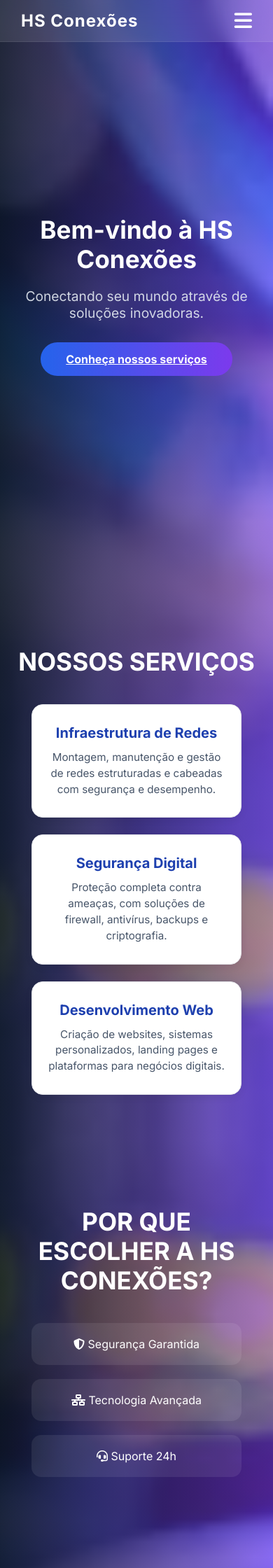
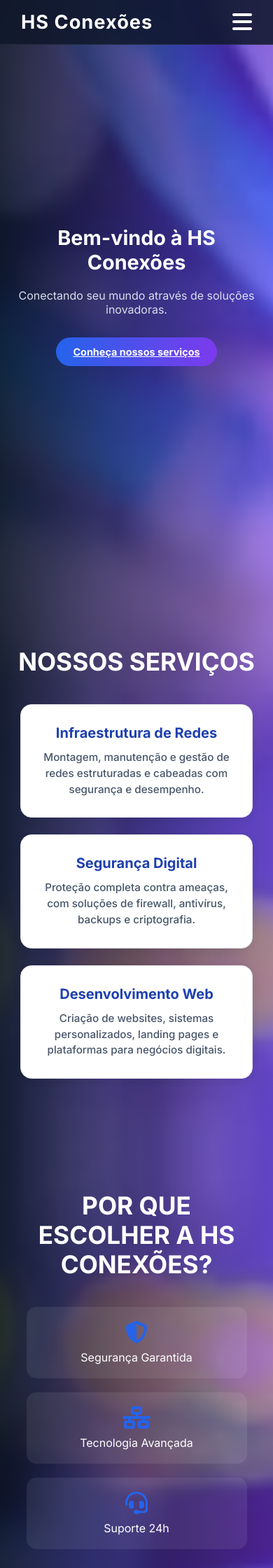
Before and after one commit to silva-932/Hs-Conex-es, a PHP site: page / in a window 390 px wide. Shown: the top 2240 px of the page at 70% size. Run offline with PHP 8.4, Linux system fonts and the light colour scheme.

Commit message:
Atualização geral do projeto

```diff
--- a/css/cs.css
+++ b/css/cs.css
@@ -110,6 +110,7 @@ body::before {
   font-size: 2rem;
   color: #fff;
   cursor: pointer;
+  z-index: 1001;
 }
 
 /* ----------------- Hero ----------------- */
@@ -151,6 +152,7 @@ body::before {
   transform: translateY(-3px) scale(1.05);
   box-shadow: 0 0 20px rgba(37,99,235,0.6);
 }
+
 
 /* ----------------- Seções ----------------- */
 section {
--- a/css/style.css
+++ b/css/style.css
@@ -1,5 +1,5 @@
 /* Fonte moderna */
-@import url('https://fonts.googleapis.com/css2?family=Inter:wght@400;600;700&display=swap');
+@import url('https://fonts.googleapis.com/css2?family=Inter:wght@400;500;600;700&display=swap');
 
 /* Reset */
 * {
@@ -60,13 +60,13 @@ body::before {
   z-index: 2;
 }
 
-/* Navbar responsiva estilizada */
+/* Navbar */
 .navbar {
   position: fixed;
   top: 0;
   left: 0;
   width: 100%;
-  background: rgba(255, 255, 255, 0.1);
+  background: rgba(15,23,42,0.85);
   backdrop-filter: blur(12px);
   display: flex;
   justify-content: space-between;
@@ -77,8 +77,8 @@ body::before {
 
 .navbar .logo {
   color: white;
-  font-weight: bold;
-  font-size: 1.5rem;
+  font-weight: 700;
+  font-size: 1.7rem;
 }
 
 .navbar .nav-links {
@@ -92,23 +92,20 @@ body::before {
   text-decoration: none;
   padding: 10px 15px;
   border-radius: 12px;
-  transition: background 0.3s ease-in-out, transform 0.2s ease-in-out;
   font-weight: 500;
+  transition: 0.3s;
 }
 
-.navbar .nav-links li a:hover {
-  background: rgba(255, 255, 255, 0.25);
-  transform: scale(1.05);
-}
-
-.navbar .nav-links li .active {
+.navbar .nav-links li a:hover,
+.navbar .nav-links li a.active {
   background: #2563eb;
   color: white;
+  transform: scale(1.05);
 }
 
 .menu-toggle {
   display: none;
-  font-size: 1.8rem;
+  font-size: 2rem;
   color: white;
   cursor: pointer;
 }
@@ -134,8 +131,8 @@ body::before {
   font-size: 1.2rem;
   max-width: 700px;
   margin: 0 auto 30px;
-  opacity: 0.9;
   color: #e2e8f0;
+  opacity: 0.95;
 }
 
 .cta-btn {
@@ -248,6 +221,13 @@ body::before {
   padding: 20px;
   text-align: center;
   transition: 0.3s;
+}
+
+.diferencial-item i {
+  font-size: 2rem;
+  margin-bottom: 10px;
+  display: block;
+  color: #2563eb;
 }
 
 .diferencial-item:hover {
@@ -322,19 +302,33 @@ footer {
 }
 
 /* Responsividade */
+@media (max-width: 1024px) {
+  .hero-content h1 { font-size: 2.8rem; }
+}
+
 @media (max-width: 768px) {
   .menu-toggle { display: block; }
   .navbar .nav-links {
     display: none;
     position: absolute;
     top: 65px;
-    right: 30px;
+    right: 20px;
     background: rgba(15,23,42,0.95);
     flex-direction: column;
     width: 220px;
     padding: 20px;
     border-radius: 12px;
+    gap: 15px;
   }
   .navbar .nav-links.active { display: flex; }
   .hero-content h1 { font-size: 2.2rem; }
+  .carousel-item { flex: 1 1 100%; max-width: 95%; }
+  .diferencial-item { flex: 1 1 100%; max-width: 90%; }
+  .depoimento-item { flex: 1 1 100%; max-width: 95%; }
 }
+
+@media (max-width: 480px) {
+  .hero-content h1 { font-size: 1.8rem; }
+  .hero-content p { font-size: 1rem; }
+  .cta-btn { padding: 12px 24px; font-size: 0.9rem; }
+}
```
Also changed, not shown: other parts of css/style.css (+9 -33 lines).
